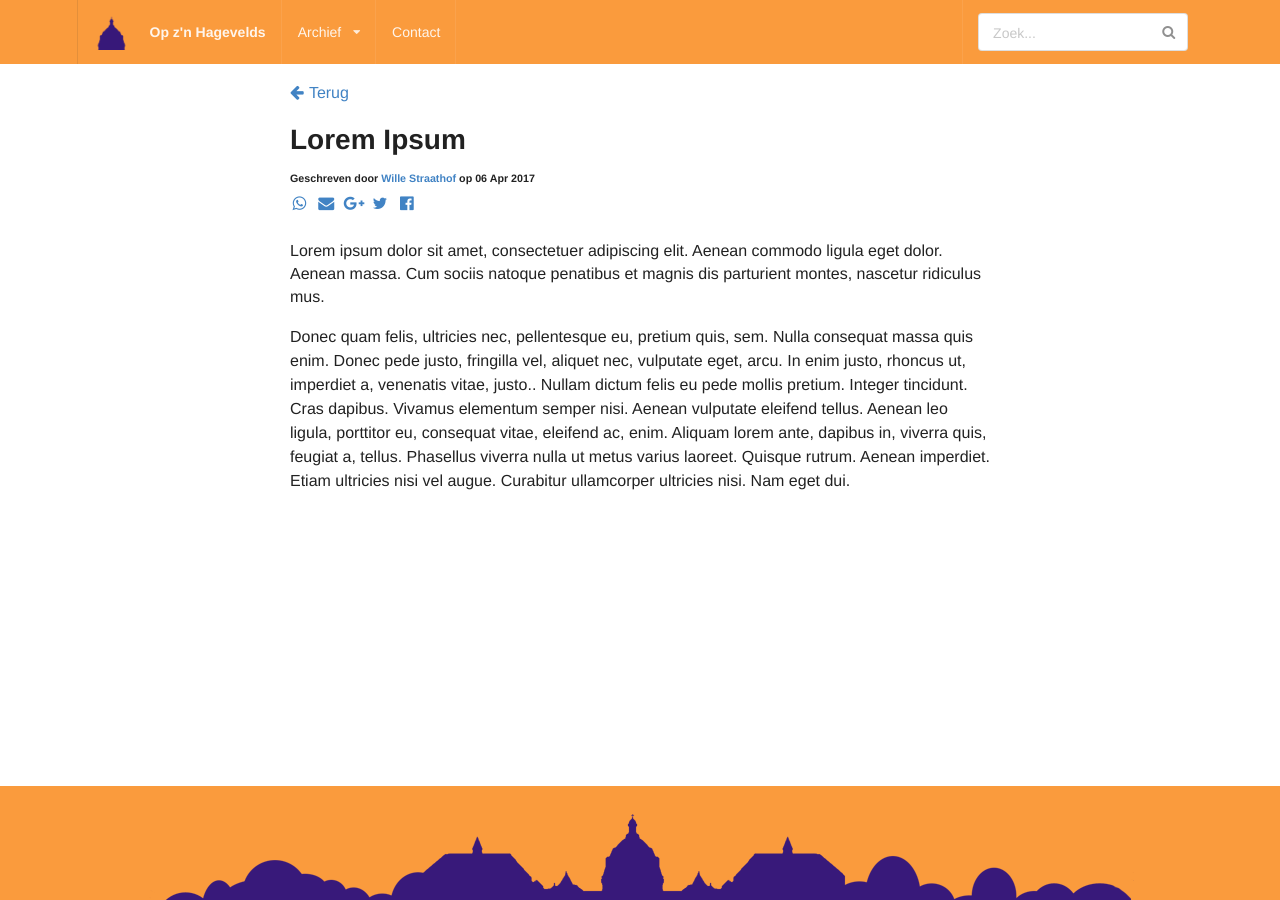
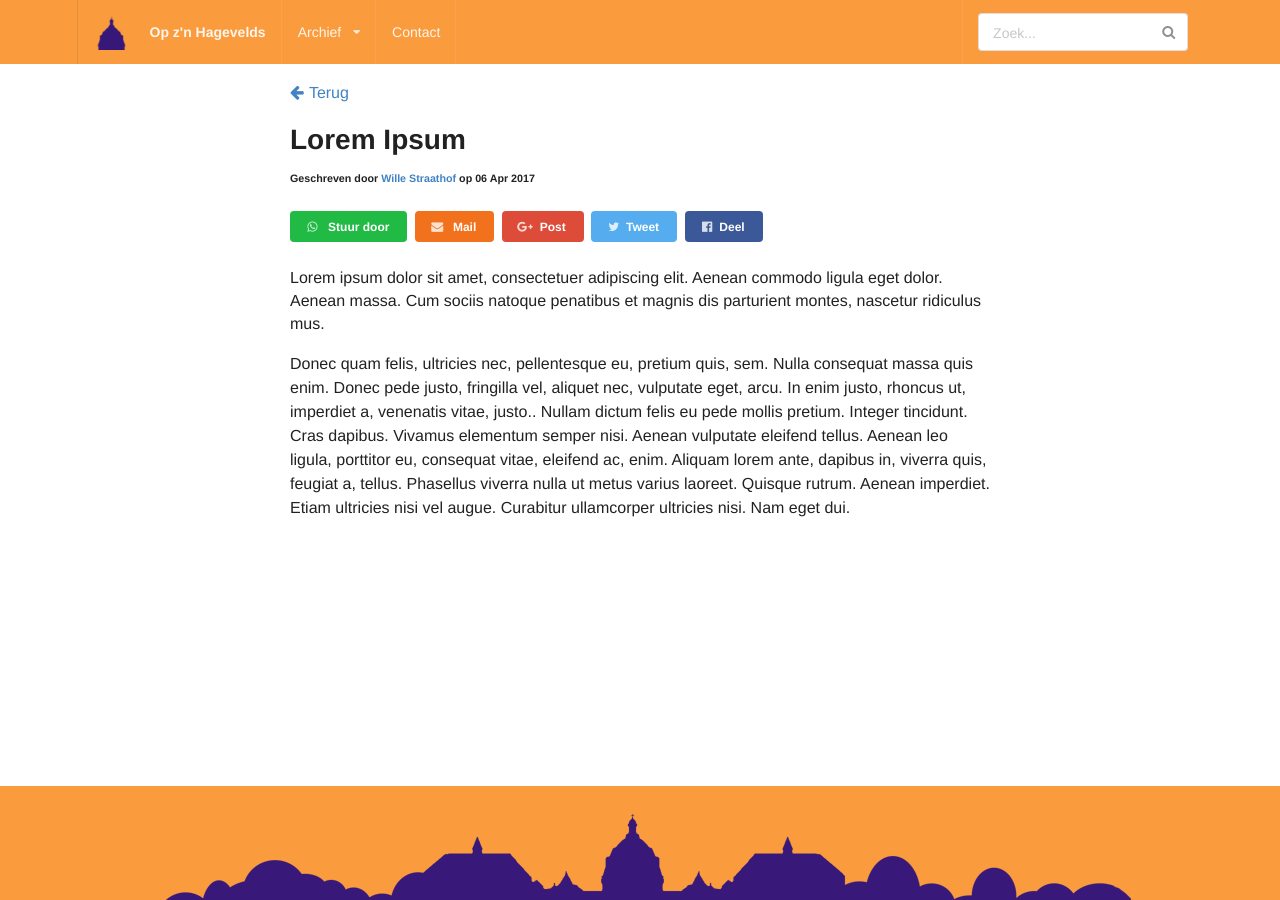
Before and after one commit to OZHV/ozhv.github.io, a Jekyll site: the page built from _posts/2017-4-6-Lorem-ipsum.md, in a window 1280 px wide. Built offline with Jekyll 4.4.1, drawn with Linux system fonts in a browser that asks for light colours.

Commit message:
Social media knoppen verbeterd

```diff
--- a/_layouts/post.html
+++ b/_layouts/post.html
@@ -6,11 +6,11 @@ layout: default
    <article>
       <h1>{{ page.titel }}</h1>
       <h6>Geschreven door <a target="_blank" href="{{ page.auteur_link }}">{{ page.auteur }}</a> op {{ page.datum | date_to_string }}</h6>
-	  <a href="whatsapp://send?text=Lees+nu+%27{{ page.titel | uri_escape }}%27+op+{{ site.url }}{{ page.url }}"><i class="whatsapp icon"></i></a>
-	  <a href="mailto:?subject={{ page.titel | uri_escape }}&body=Lees+nu+%27{{ page.titel | uri_escape }}%27+op+{{ site.url }}{{ page.url }}!"><i class="mail icon"></i></a>
-	  <a href="https://plus.google.com/share?hl=nl&url={{ site.url }}{{ page.url }}&title={{ page.titel | uri_escape }}"><i class="google plus icon"></i></a>
-	  <a href="http://twitter.com/share?text=Lees+nu+%27{{ page.titel | uri_escape }}%27+op&url={{ site.url }}{{ page.url }}"><i class="twitter icon"></i></a>
-	  <a href="http://www.facebook.com/sharer.php?u={{ site.url }}{{ page.url }}&title={{ page.titel | uri_escape }}"><i class="facebook icon"></i></a><BR><BR>
+	  <a href="whatsapp://send?text=Lees+nu+%27{{ page.titel | uri_escape }}%27+op+{{ site.url }}{{ page.url }}"><button class="tiny ui green button"><i class="whatsapp icon"></i> Stuur door</button></a>
+	  <a href="mailto:?subject={{ page.titel | uri_escape }}&body=Lees+nu+%27{{ page.titel | uri_escape }}%27+op+{{ site.url }}{{ page.url }}!"><button class="tiny ui orange button"><i class="mail icon"></i> Mail</button></a>
+	  <a href="https://plus.google.com/share?hl=nl&url={{ site.url }}{{ page.url }}&title={{ page.titel | uri_escape }}"><button class="tiny ui google plus button"><i class="google plus icon"></i> Post</button></a>
+	  <a href="http://twitter.com/share?text=Lees+nu+%27{{ page.titel | uri_escape }}%27+op&url={{ site.url }}{{ page.url }}"><button class="tiny ui twitter button"><i class="twitter icon"></i>Tweet</button></a>
+	  <a href="http://www.facebook.com/sharer.php?u={{ site.url }}{{ page.url }}&title={{ page.titel | uri_escape }}"><button class="tiny ui facebook button"><i class="facebook icon"></i>Deel</button></a><BR><BR>
       {{ page.content }}
    </article>
 </div>
--- a/css/style.css
+++ b/css/style.css
@@ -49,8 +49,8 @@ body {
     margin-top: -2em;
 }
 h6 {
-    margin-bottom: 5px;
-    margin-top: 10px;
+    margin-bottom: 25px;
+    margin-top: 5px;
 }
 h2 {
 	color: red;
```
